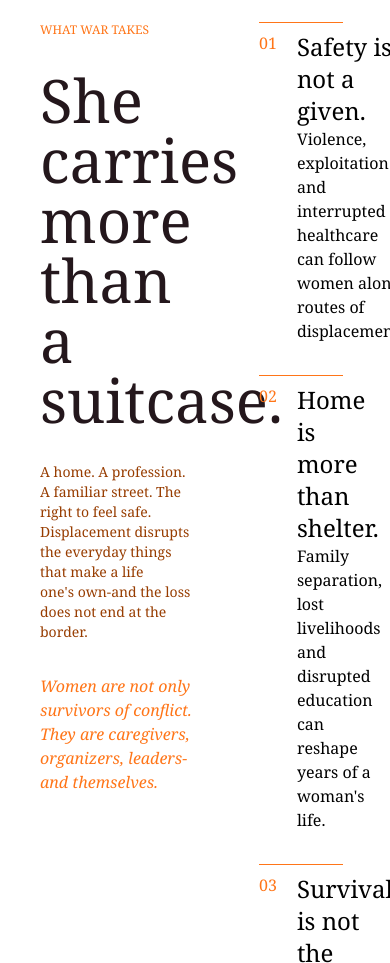
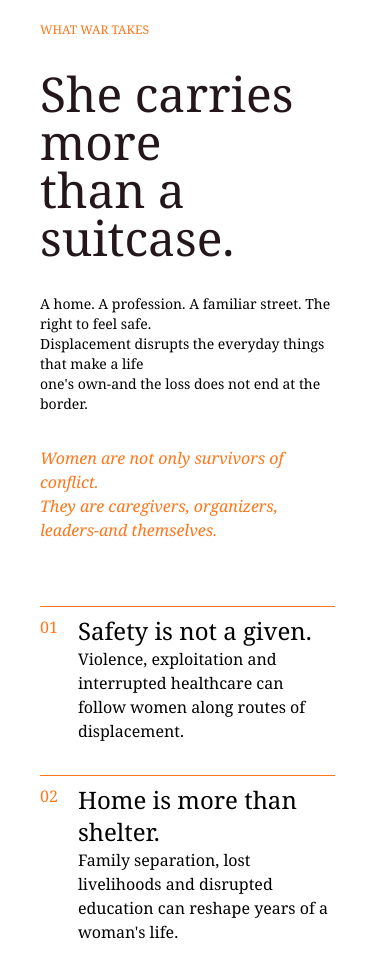
Before and after one commit to haribi-sarah/Sarah-Haribi-final-project-HTML-CSS, a website: page index.html in a window 390 px wide. Shown: the part 908-1871 px from the top of the page. Drawn offline with Linux system fonts and the light colour scheme.

Commit message:
responsivity: added respo mobile to second section

```diff
--- a/index.html
+++ b/index.html
@@ -40,14 +40,14 @@
             </div>
             <button class="border w-fit bg-(--color-beta) p-3 rounded-3xl "><a href="index.html">EXPLORE THE REALITY</a> </button>
         </section>
-        <section class="flex flex-row gap-16 p-10">
-            <div class="w-[50%] flex flex-col gap-8">
+        <section class="flex flex-row gap-16 p-10 max-sm:flex-col">
+            <div class="w-[50%] flex flex-col gap-8 max-sm:w-[95%]">
                 <p class="text-(--color-beta) text-xs">WHAT WAR TAKES</p>
-                <h1 class="text-6xl text-[#24171c]">She carries more <br>than a suitcase.</h1>
-                <p class="text-amber-800 text-sm">A home. A profession. A familiar street. The right to feel safe. <br>Displacement disrupts the everyday things that make a life <br>one's own-and the loss does not end at the border.</p>
+                <h1 class="text-6xl max-sm:text-5xl text-[#24171c]">She carries more <br>than a suitcase.</h1>
+                <p class="text-black text-sm">A home. A profession. A familiar street. The right to feel safe. <br>Displacement disrupts the everyday things that make a life <br>one's own-and the loss does not end at the border.</p>
                 <p class="text-(--color-beta) italic ">Women are not only survivors of conflict. <br>They are caregivers, organizers, leaders-and themselves.</p>
             </div>
-            <div class="w-[27%]">
+            <div class="w-[27%] max-sm:w-[95%]">
                 <div class="pb-8 pt-2 flex gap-5 border-b border-(--color-beta) border-t border-(--color-beta)  ">
                     <div>
                         <h1 class="text-(--color-beta) ">01</h1>
```
Also changed, not shown: public/css/output.css.
